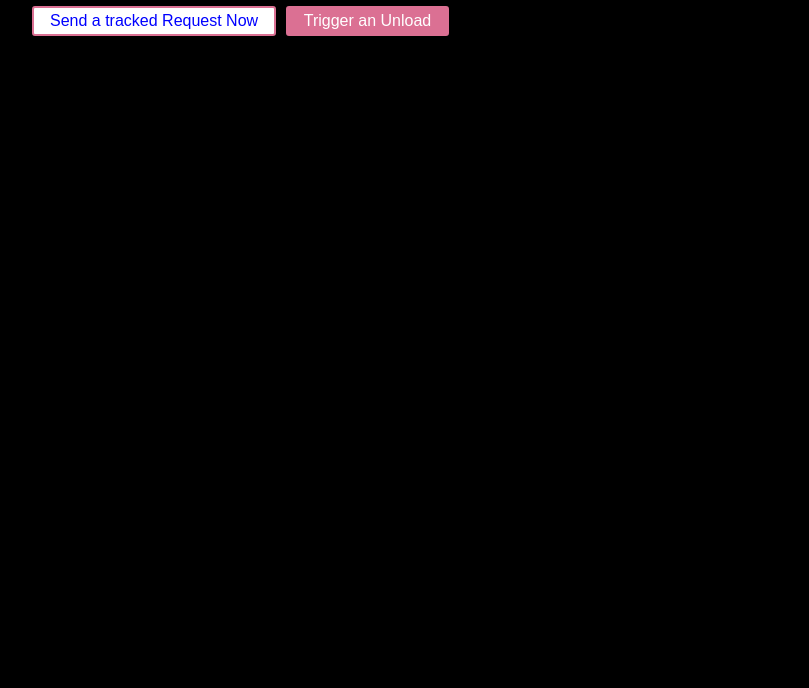
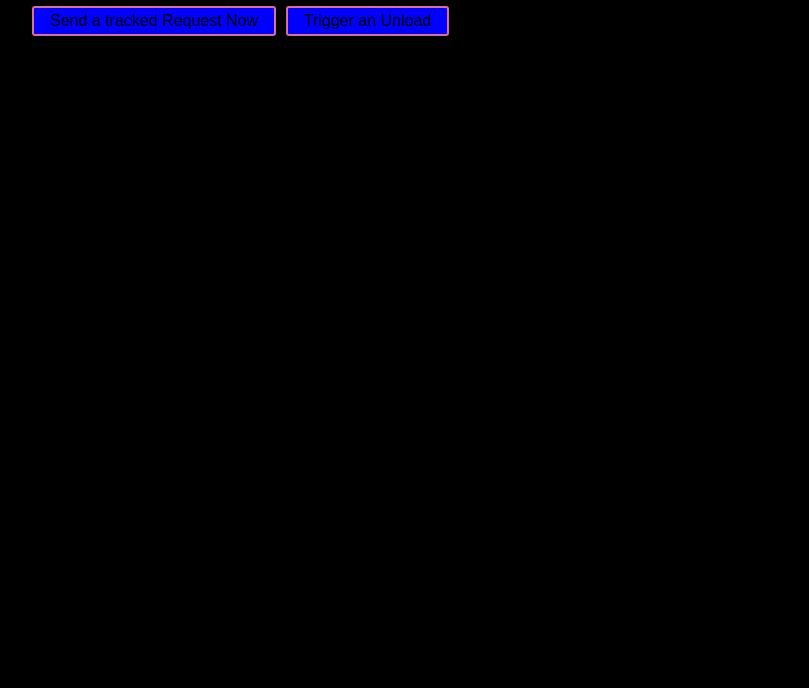
Before and after one commit to yahiasaqer/Security-assignment-2, a website: page public/index.html in a window 1280 px wide. Shown: the part 112-800 px from the top of the page, without its empty margins (6-815 px from the left). Drawn offline with Linux system fonts and the light colour scheme.

Commit message:
Update index.css

```diff
--- a/public/index.css
+++ b/public/index.css
@@ -13,12 +13,12 @@ body {
     padding: 0.25em 1em;
     border: 2px solid palevioletred;
     border-radius: 3px;
-    background: white;
-    color: blue;
+    background: blue;
+    color: black;
     cursor: pointer;
 }
 
 .btn.primary {
-    background: palevioletred;
-    color: white;
+    background: blue;
+    color: black;
 }
```
